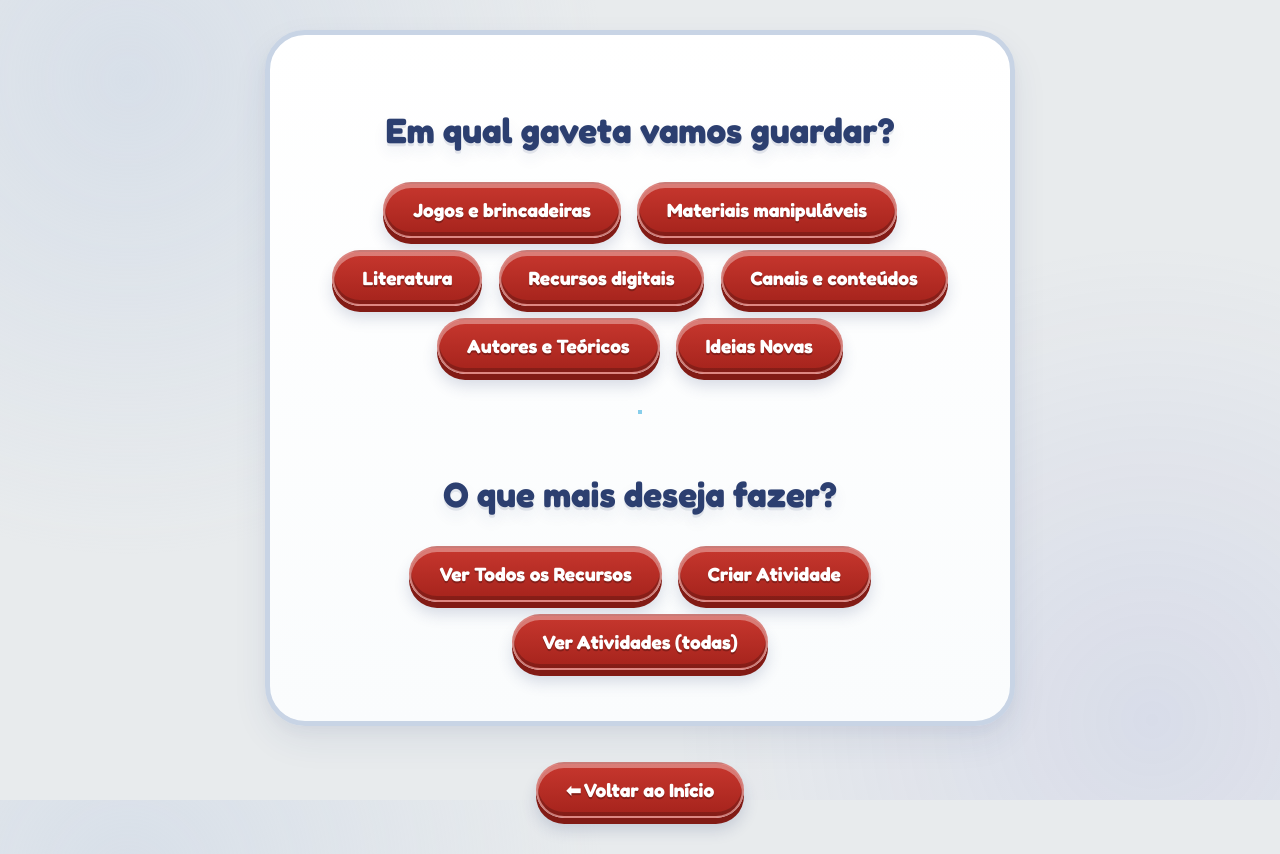
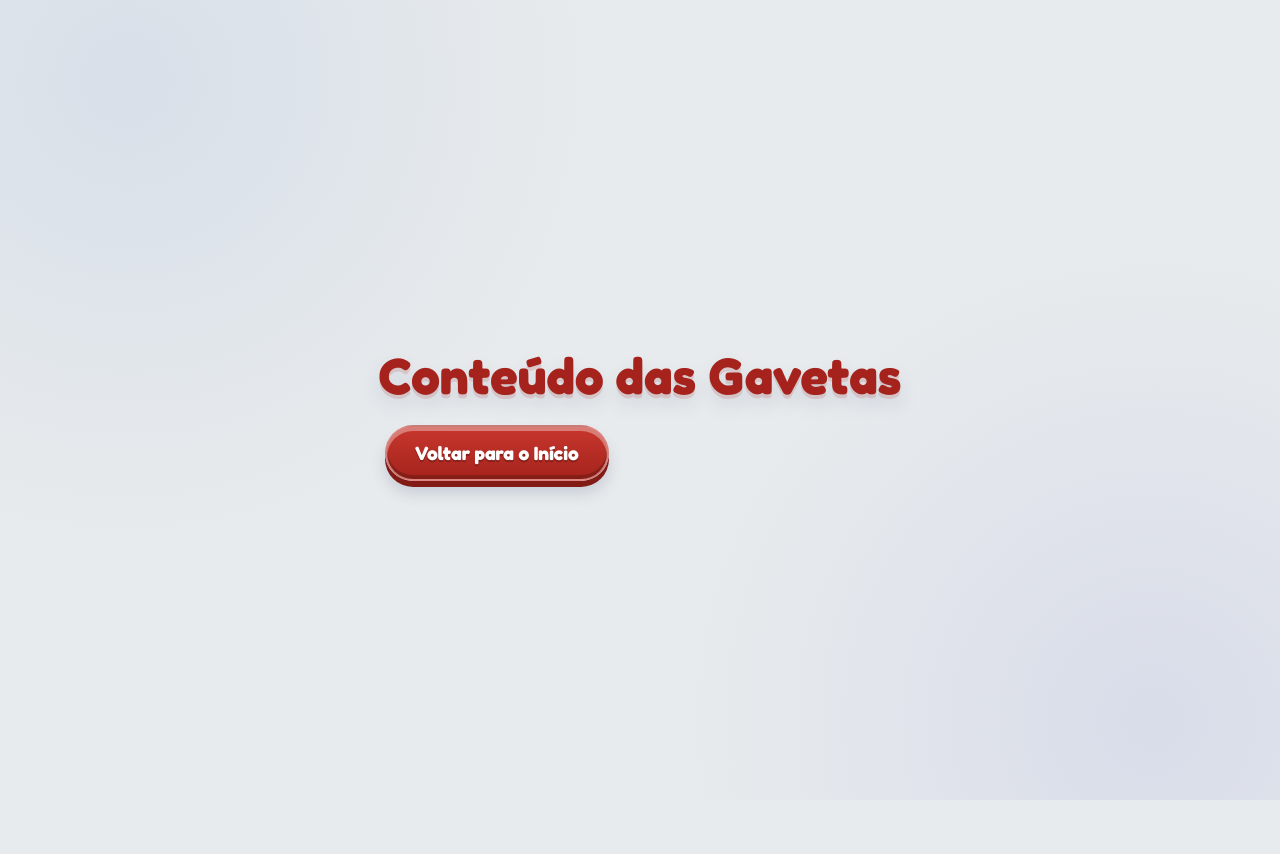
Before and after one commit to DuRocha08/Projeto-caixa-de-matematica, a website: page gavetas.html in a window 1280 px wide. After the commit the page ends 800 px from the top, so only its background shows below. Drawn offline with Linux system fonts and the light colour scheme.

Commit message:
Update gavetas.html

```diff
--- a/gavetas.html
+++ b/gavetas.html
@@ -3,34 +3,20 @@
 <head>
     <meta charset="UTF-8">
     <meta name="viewport" content="width=device-width, initial-scale=1.0">
-    <title>Menu - Caixa de Matemática</title>
+    <title>Gavetas - Caixa de Matemática</title>
     <link rel="stylesheet" href="style.css">
 </head>
 <body>
-    <div class="container tela">
-        <h2 style="text-align: center;">Em qual gaveta vamos guardar?</h2>
+    <header>
+        <h1>Conteúdo das Gavetas</h1>
+        <nav>
+            <a href="index.html" class="btn-voltar">Voltar para o Início</a>
+        </nav>
+    </header>
 
-        <div class="grid-gavetas">
-            <button class="btn-gaveta">Jogos e brincadeiras</button>
-            <button class="btn-gaveta">Materiais manipuláveis</button>
-            <button class="btn-gaveta">Literatura</button>
-            <button class="btn-gaveta">Recursos digitais</button>
-            <button class="btn-gaveta">Canais e conteúdos</button>
-            <button class="btn-gaveta">Autores e Teóricos</button>
-            <button class="btn-gaveta">Ideias Novas</button>
-        </div>
 
-        <hr style="border: 2px dashed #87CEEB; margin: 30px 0;">
-
-        <h2 style="text-align: center;">O que mais deseja fazer?</h2>
-        <div class="grid-opcoes">
-            <button class="tab-btn" onclick="window.location.href='lista-recursos.html'">Ver Todos os Recursos</button>
-            <button class="tab-btn" onclick="window.location.href='atividade.html'">Criar Atividade</button>
-            <button class="tab-btn" onclick="localStorage.removeItem('gavetaAtiva'); window.location.href='lista-de-atividades.html'">Ver Atividades (todas)</button>
-        </div>
-        </div>
-        <button class="btn-voltar" onclick="window.location.href='index.html'">⬅ Voltar ao Início</button>
-    </div>
+    <main id="gavetas-container">
+    </main>
 
     <script src="script.js"></script>
 </body>
```
